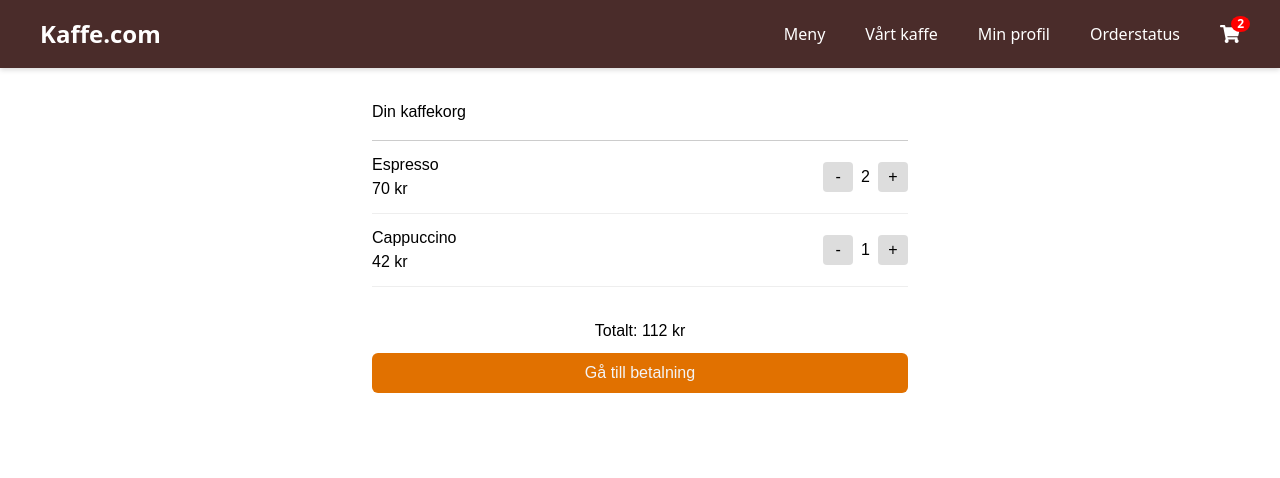
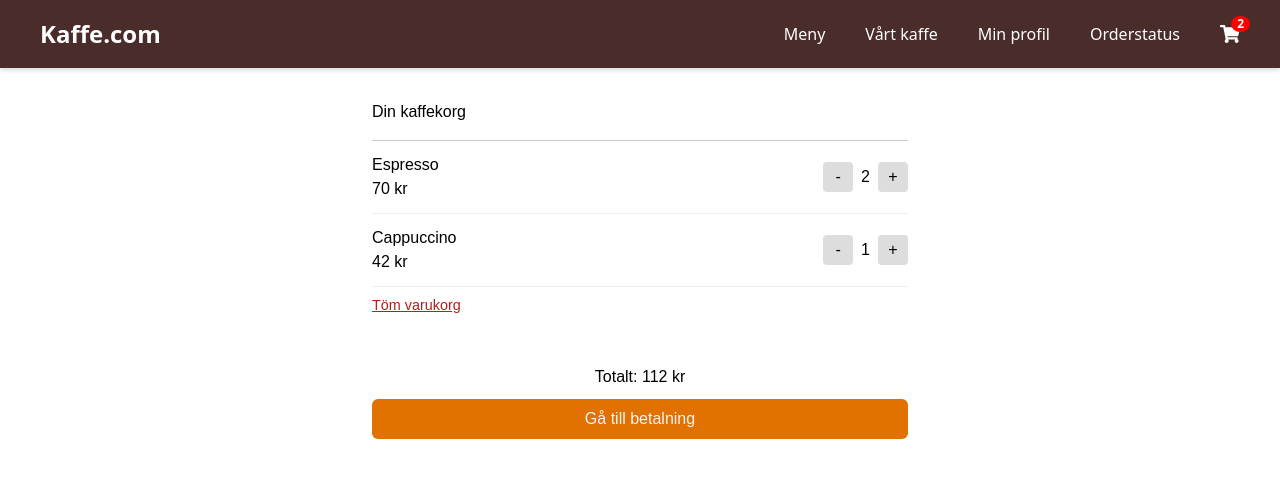
Before and after one commit to Team-Umea/AirbeanApi, a React (Vite) app in the folder client/airbeanclient/: page /cart in a window 1280 px wide. Shown: the top 478 px of the page. Built offline with nearby package versions, Linux system fonts and the light colour scheme; no server answers.

Commit message:
Added ClearCart.

```diff
--- a/client/airbeanclient/src/pages/Cart.jsx
+++ b/client/airbeanclient/src/pages/Cart.jsx
@@ -22,6 +22,10 @@ const Cart = () => {
         );
     };
 
+    const handleClearCart = () => {
+        setCartItems([]);
+    }
+
     const total = cartItems.reduce((sum, item) => sum + item.price * item.quantity, 0);
     return (
         <div className="cart-page">
@@ -44,7 +48,13 @@ const Cart = () => {
                 </div>
                 </div>
             ))}
+            {cartItems.length > 0 && (
+            <button className="clear-cart-btn" onClick={handleClearCart}>
+                Töm varukorg
+            </button>
+            )}
             </div>
+
         )}
 
         <div className="cart-total">
--- a/client/airbeanclient/src/styles/Cart.css
+++ b/client/airbeanclient/src/styles/Cart.css
@@ -63,3 +63,20 @@
     .checkout-button:hover {
     background-color: #7a5536;
     }
+
+
+        .clear-cart-btn {
+    background-color: transparent;
+    color: #b91c1c;
+    border: none;
+    margin-top: 0.5rem;
+    margin-bottom: 1rem;
+    font-size: 0.9rem;
+    text-decoration: underline;
+    cursor: pointer;
+    align-self: flex-end;
+    }
+
+    .clear-cart-btn:hover {
+    color: #7f1d1d;
+    }
```
Lines whose indentation alone changed are shown as unchanged.
